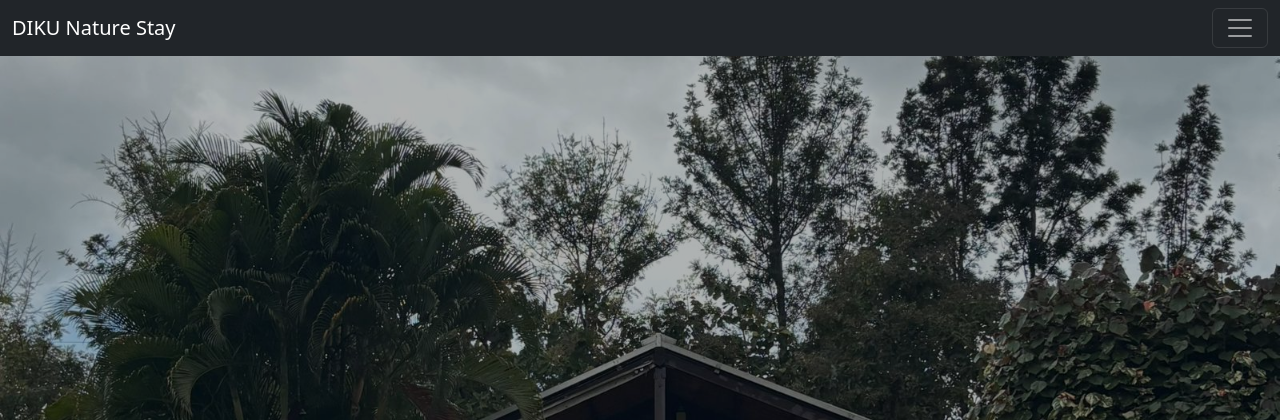
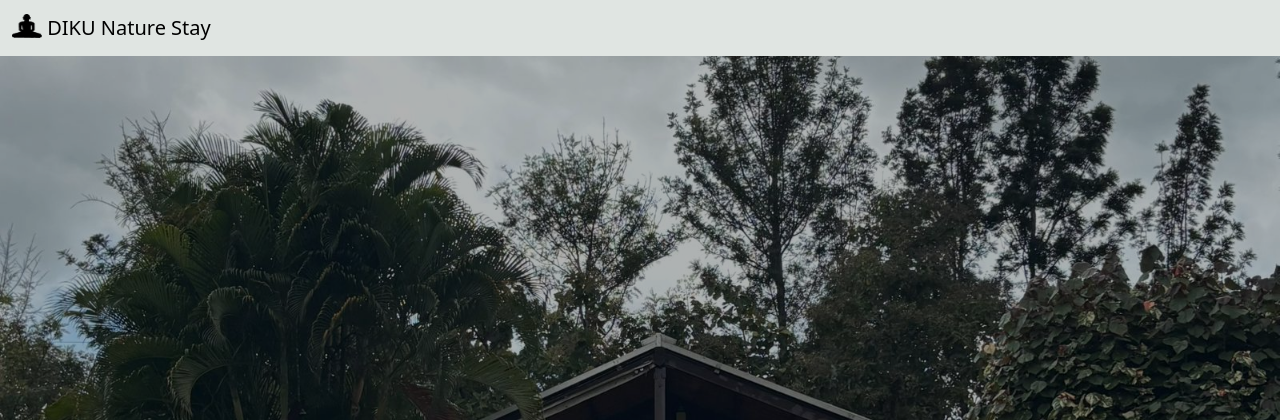
Before and after one commit to hellomushrooms/dikunaturestay, a Django app: page / in a window 1280 px wide. Shown: the top 420 px of the page. Run offline with Django 5.2, Linux system fonts and the light colour scheme.

Commit message:
fixed logo

```diff
--- a/dikunaturestay/naturestay/templates/naturestay/home.html
+++ b/dikunaturestay/naturestay/templates/naturestay/home.html
@@ -10,12 +10,12 @@
 </head>
 <body>
 
-  <nav class="navbar navbar-dark bg-dark fixed-top">
+  <nav class="navbar navbar-light fixed-top" style="background-color: #e0e5e2;">
     <div class="container-fluid">
-      <a class="navbar-brand" href="#">DIKU Nature Stay</a>
-      <button class="navbar-toggler" type="button" data-bs-toggle="collapse" data-bs-target="#menu">
-        <span class="navbar-toggler-icon"></span>
-      </button>
+      <a class="navbar-brand" href="#">
+        <img src="{% static 'naturestay/images/logo.png' %}" alt="" width="30" height="24" class="d-inline-block align-text-top">
+      DIKU Nature Stay
+      </a>
     </div>
   </nav>
 
```
Also changed, not shown: dikunaturestay/naturestay/static/naturestay/images/logo.png (added).
